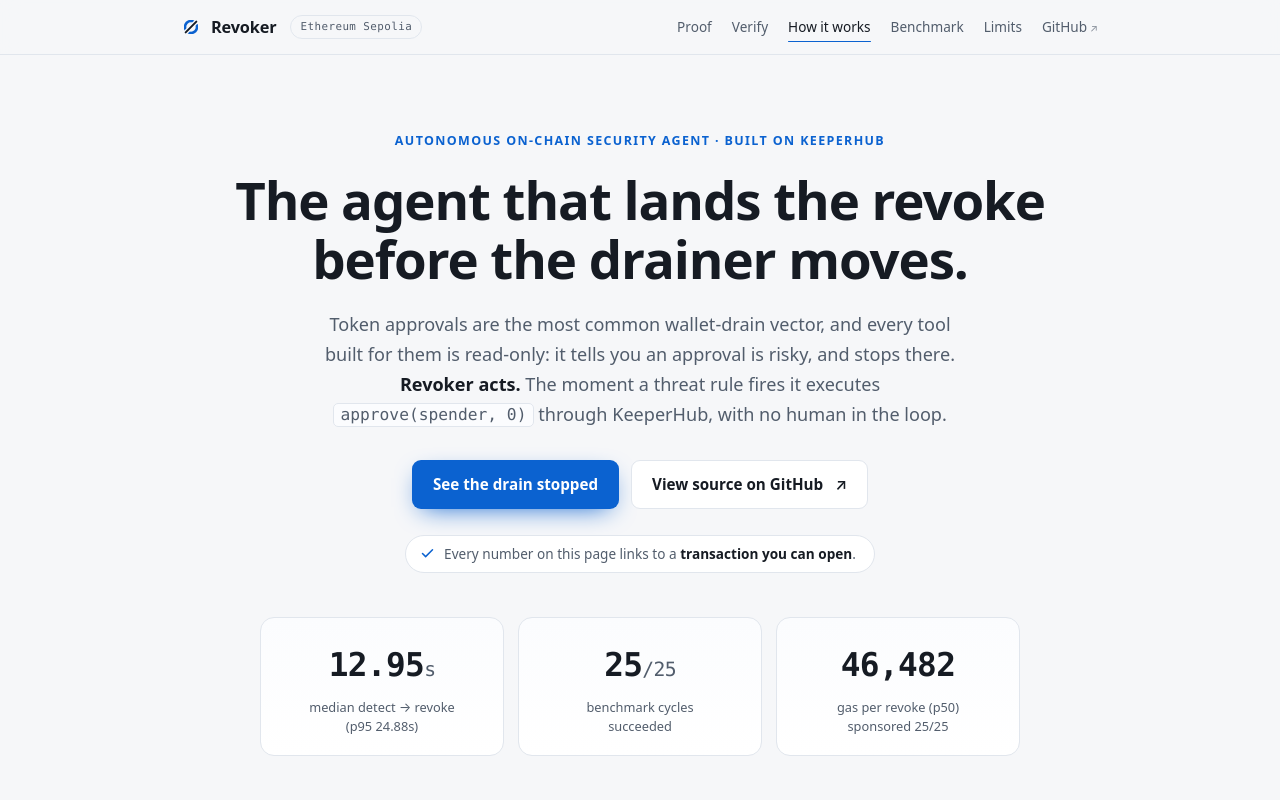
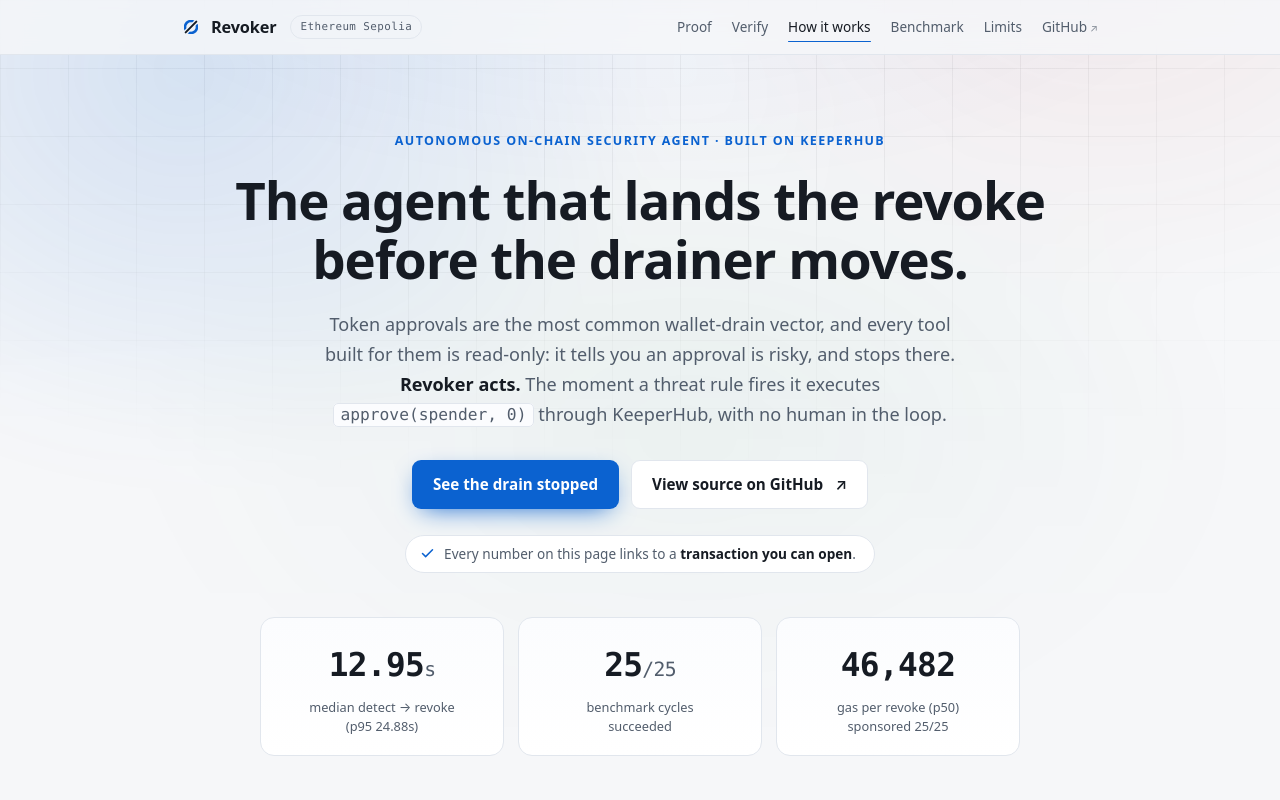
Before and after one commit to edycutjong/revoker, a website: page site/index.html in a window 1280 px wide. Shown: the top 800 px of the page. Drawn offline with Linux system fonts and the light colour scheme.

Commit message:
feat(site): ambient background behind the masthead and hero
The landing page ran on a flat --bg with no background treatment at all, so the
hero read as a wall of text with nothing holding the eye.

Adds one decorative layer: two slow aurora blooms in the colours the product
already means — the blue it acts with, the red it acts against — over a faint
coordinate grid, lit by a broad spotlight from above the masthead, and closed by
a bright hairline at the bottom of the hero so the section has a defined edge
instead of an indefinite fade.

The whole layer is masked out before the first content section. That is
deliberate: the page's argument is that every number on it links to a real
transaction, and the evidence below has to read on a calm surface. Depth in the
hero, nothing competing with the proof.

- pure CSS, no JS, no external requests (scripts/check-site-selfcontained.sh)
- both themes get their own alphas; the dark values read as smudges on a
  near-white page, so light mode is tuned separately rather than shared
- aria-hidden and pointer-events:none — carries no information
- the drift animation is disabled under prefers-reduced-motion
- .site-head is deliberately left out of the z-index rule: it is already
  position:sticky, and re-declaring position there would kill the sticky
  behaviour depending on rule order

```diff
--- a/site/index.html
+++ b/site/index.html
@@ -49,6 +49,14 @@
   --prose-sm:600px;   /* .9-.95rem text */
   --prose-xs:560px;   /* .85-.9rem text inside a padded panel */
   --head-h:52px;      /* sticky header height → anchor scroll offset */
+  /* ambient background layer — the blue this agent acts WITH, the red it acts
+     AGAINST. Kept far below text contrast so nothing on top of it moves. */
+  --grid-line:rgba(255,255,255,.038);
+  --aurora-a:rgba(78,161,255,.30);
+  --aurora-b:rgba(255,92,92,.16);
+  --aurora-c:rgba(53,208,127,.09);
+  --beam:rgba(78,161,255,.11);      /* spotlight from above the masthead */
+  --horizon:rgba(78,161,255,.34);   /* hairline where the glow meets the page */
 }
 @media (prefers-color-scheme: light){
   :root{
@@ -63,6 +71,14 @@
     --warn-dim:rgba(138,90,0,.08);     --warn-line:rgba(138,90,0,.35);
     --accent-dim:rgba(11,98,208,.07);  --accent-line:rgba(11,98,208,.35);
     --shadow:0 14px 40px -22px rgba(22,27,35,.25);
+    /* light mode needs a darker grid and weaker blooms — on a near-white page
+       the same alphas read as smudges rather than depth */
+    --grid-line:rgba(22,27,35,.05);
+    --aurora-a:rgba(11,98,208,.14);
+    --aurora-b:rgba(194,46,46,.075);
+    --aurora-c:rgba(13,122,69,.055);
+    --beam:rgba(11,98,208,.06);
+    --horizon:rgba(11,98,208,.20);
   }
 }
 *{box-sizing:border-box}
@@ -72,7 +88,66 @@
   margin:0; background:var(--bg); color:var(--text);
   font:16px/1.65 var(--sans);
   -webkit-font-smoothing:antialiased; text-rendering:optimizeLegibility;
+  position:relative;            /* anchors .bg-ambient to the page, not the viewport */
+  overflow-x:hidden;            /* the aurora bleeds past 100% width by design */
 }
+
+/* ---------- ambient background ---------- */
+/* One decorative layer behind the masthead and hero: two slow aurora blooms
+   over a faint grid, the whole thing masked out before the first content
+   section so the page settles back to flat --bg and the evidence below reads
+   on a calm surface. Cosmetic only: aria-hidden, pointer-events:none, and it
+   carries no information the page needs. */
+.bg-ambient{
+  position:absolute; top:0; left:0; right:0; height:860px;
+  z-index:0; pointer-events:none; overflow:hidden;
+  /* a broad spotlight from above the masthead, so the headline sits in light */
+  background:radial-gradient(72% 46% at 50% -8%, var(--beam), transparent 70%);
+  -webkit-mask-image:linear-gradient(180deg,#000 0%,#000 38%,transparent 100%);
+          mask-image:linear-gradient(180deg,#000 0%,#000 38%,transparent 100%);
+}
+/* the horizon: one bright hairline under the hero where the glow stops.
+   Gives the section a defined edge instead of an indefinite fade. */
+.hero::after{
+  content:""; display:block; position:absolute; left:0; right:0; bottom:0; height:1px;
+  background:linear-gradient(90deg, transparent, var(--horizon) 22%, var(--horizon) 78%, transparent);
+  pointer-events:none;
+}
+.hero{position:relative}
+/* the grid — a coordinate plane, faint enough to read as texture not decoration */
+.bg-ambient::before{
+  content:""; position:absolute; inset:0;
+  background-image:
+    linear-gradient(to right,  var(--grid-line) 1px, transparent 1px),
+    linear-gradient(to bottom, var(--grid-line) 1px, transparent 1px);
+  background-size:68px 68px;
+  /* fade the grid toward the horizon so it never fights the headline */
+  -webkit-mask-image:radial-gradient(120% 78% at 50% 0%, #000 30%, transparent 78%);
+          mask-image:radial-gradient(120% 78% at 50% 0%, #000 30%, transparent 78%);
+}
+/* the blooms — oversized and blurred so no gradient banding is visible */
+.bg-ambient::after{
+  content:""; position:absolute; left:-15%; right:-15%; top:-42%; height:150%;
+  background:
+    radial-gradient(42% 46% at 24% 34%, var(--aurora-a), transparent 68%),
+    radial-gradient(38% 42% at 79% 22%, var(--aurora-b), transparent 70%),
+    radial-gradient(46% 38% at 54% 62%, var(--aurora-c), transparent 72%);
+  filter:blur(26px);
+  animation:aurora 26s ease-in-out infinite alternate;
+  will-change:transform;
+}
+@keyframes aurora{
+  from{ transform:translate3d(-1.6%, 0, 0) scale(1) }
+  to  { transform:translate3d( 1.6%, -2.2%, 0) scale(1.07) }
+}
+@media (prefers-reduced-motion: reduce){
+  .bg-ambient::after{ animation:none }
+}
+
+/* everything real sits above the ambient layer. .site-head is left alone: it is
+   already position:sticky with z-index:50, and re-declaring position here would
+   silently kill the sticky behaviour depending on rule order. */
+main, footer{ position:relative; z-index:1 }
 ::selection{background:var(--accent); color:var(--accent-ink)}
 a{color:var(--accent); text-decoration:none}
 a:hover{text-decoration:underline; text-underline-offset:3px; text-decoration-thickness:1px}
@@ -457,6 +532,7 @@
 </script>
 </head>
 <body>
+<div class="bg-ambient" aria-hidden="true"></div>
 <a class="skip" href="#main">Skip to content</a>
 
 <header class="site-head">
```
